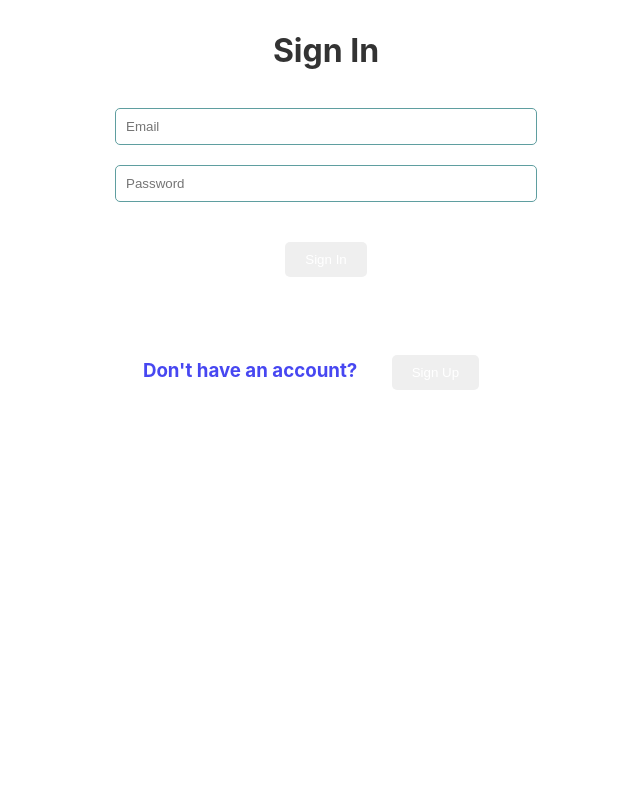
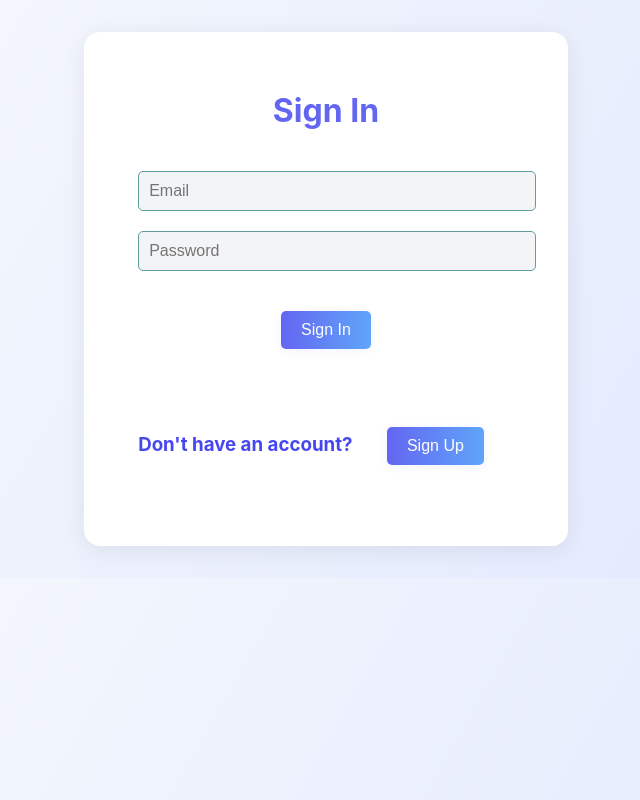
Before and after one commit to Jakekougan/AIEmotionJournal, a React (Create React App) app in the folder journal/: page / in a window 1280 px wide. Shown: the whole page, without its empty margins (314-954 px from the left). Built offline with nearby package versions, Linux system fonts and the light colour scheme.

Commit message:
Fixed the issue with some page content not being centered.

```diff
--- a/journal/src/index.css
+++ b/journal/src/index.css
@@ -7,15 +7,6 @@ body {
   -moz-osx-font-smoothing: grayscale;
   color: cadetblue;
 }
-
-.newEntryForm {
-  display: flex;
-  flex-direction: column;
-  align-items: center;
-  margin: 20px;
-}
-
-
 .homePage {
   text-align: center;
   align-items: center;
@@ -26,9 +17,6 @@ body {
   color: rgb(58, 114, 142);
   border-bottom: 2px solid cadetblue;
   font-family: comic sans, cursive, sans-serif;
-
-
-
 }
 
 .signIn {
@@ -36,6 +24,109 @@ body {
   margin: 25px;
 }
 
+body {
+  margin: 0;
+  font-family: 'Segoe UI', 'Roboto', 'Arial', sans-serif;
+  background: linear-gradient(120deg, #f8fafc 0%, #e0e7ff 100%);
+  color: #222;
+}
+
+.homePage, .signIn, .newEntryForm, .viewEntries, .entry-container {
+  background: #fff;
+  border-radius: 16px;
+  box-shadow: 0 4px 24px rgba(0,0,0,0.08);
+  padding: 2rem;
+  margin: 2rem auto;
+  max-width: 420px;
+  width: 100%;
+  transition: box-shadow 0.2s;
+  align-items: center;
+  text-align: center;
+  display: flex;
+  flex-direction: column;
+}
+
+.homePage h1, .signIn h1, .newEntryForm h1, .viewEntries h1 {
+  font-size: 2rem;
+  margin-bottom: 1.5rem;
+  color: #6366f1;
+  text-align: center;
+  align-items: center;
+}
+
+button {
+  background: linear-gradient(90deg, #6366f1 0%, #60a5fa 100%);
+  color: #fff;
+  border: none;
+  border-radius: 8px;
+  padding: 0.75em 1.5em;
+  font-size: 1rem;
+  font-weight: 500;
+  margin: 0.5em 0.25em;
+  cursor: pointer;
+  box-shadow: 0 2px 8px rgba(99,102,241,0.08);
+  transition: background 0.2s, transform 0.1s;
+}
+
+button:hover {
+  background: linear-gradient(90deg, #60a5fa 0%, #6366f1 100%);
+  transform: translateY(-2px) scale(1.04);
+}
+
+input[type="text"], input[type="password"], textarea {
+  width: 100%;
+  padding: 0.75em;
+  margin: 0.5em 0 1em 0;
+  border: 1px solid #d1d5db;
+  border-radius: 8px;
+  font-size: 1rem;
+  background: #f3f4f6;
+  transition: border 0.2s;
+}
+
+input[type="text"]:focus, input[type="password"]:focus, textarea:focus {
+  border-color: #6366f1;
+  outline: none;
+}
+
+textarea {
+  min-height: 120px;
+  resize: vertical;
+}
+
+.entry-container > div {
+  margin-bottom: 1.5em;
+  padding: 1em;
+  background: #f3f4f6;
+  border-radius: 8px;
+  box-shadow: 0 1px 4px rgba(99,102,241,0.04);
+}
+
+.entry-container {
+  display: flex;
+  flex-direction: column;
+  gap: 1.5em;
+}
+
+select {
+  width: 100%;
+  padding: 0.75em;
+  border-radius: 8px;
+  border: 1px solid #d1d5db;
+  background: #f3f4f6;
+  font-size: 1rem;
+  margin-bottom: 1em;
+}
+
+@media (max-width: 600px) {
+  .homePage, .signIn, .newEntryForm, .viewEntries, .entry-container {
+    padding: 1rem;
+    max-width: 98vw;
+  }
+  .entry-container > div {
+    padding: 0.5em;
+  }
+}
 .signIn input {
   margin: 10px 0;
   padding: 10px;
@@ -85,11 +176,6 @@ button:hover {
   transform: scale(1.05);
 }
 
-.newEntryForm {
-  align-items: center;
-  margin: 20px;
-}
-
 .newEntryForm textarea {
   width: 100%;
   margin: 10px 0;
@@ -100,15 +186,6 @@ button:hover {
   font-family: Arial, sans-serif;
   width: 1000px;
   height: 75px;
-}
-
-.viewEntries {
-  margin: 30px;
-  padding: 10px;
-  align-items: center;
-  text-align: center;
-  border: 1px solid #38e6b0;
-  border-radius: 5px;
 }
 
 #entry-select {
@@ -135,6 +212,17 @@ button:hover {
   margin-bottom: 1.5em; /* Adjust value as needed */
 }
 
+
+#entry-textarea {
+  width: 100%;
+  margin: 10px 0;
+  padding: 10px;
+  border: 1px solid cadetblue;
+  border-radius: 5px;
+  font-size: 16px;
+  font-family: Arial, sans-serif;
+  height: 100px;
+}
 .createAcc {
   text-align: center;
   margin: 25px;
@@ -162,5 +250,5 @@ body {
   font-family: 'Inter', sans-serif;
   font-size: 16px;
   line-height: 1.6;
-  color: #333
+  color: #333;
 }
--- a/journal/src/index.js
+++ b/journal/src/index.js
@@ -33,7 +33,7 @@ function NewEntry() {
         <h1>Create a New Journal Entry</h1>
       </div>
       <div>
-        <textarea name="entry" placeholder="Write your entry here..." />
+        <textarea id="entry-textarea" name="entry" placeholder="Write your entry here..." />
       </div>
       <div>
         <button type="submit">Submit</button>
```
